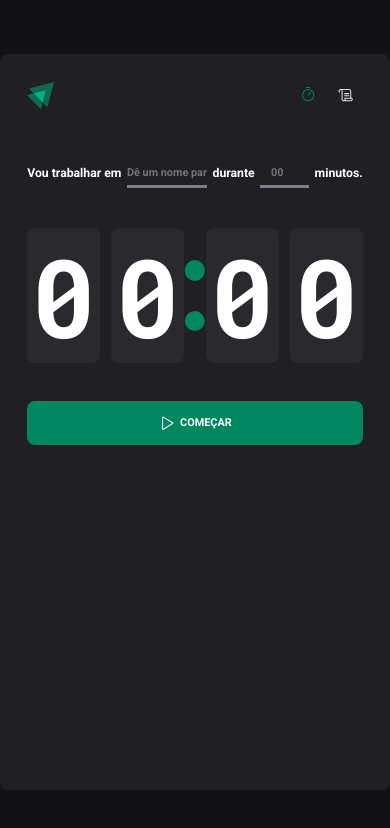
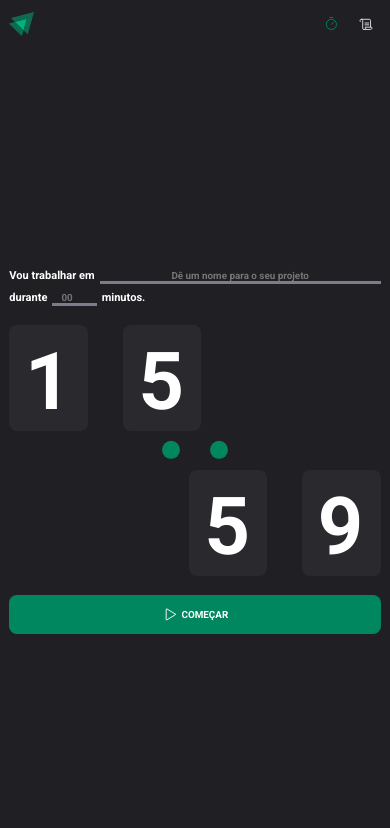
Before and after one commit to Cast01/ignite-timer, a React (Vite) app: page / in a window 390 px wide. Shown: the top 828 px of the page. Built offline with nearby package versions, Linux system fonts and the light colour scheme.

Commit message:
responsividade da Home 96.33% pronta, mas vai ficar assim

```diff
--- a/src/components/Header/style.ts
+++ b/src/components/Header/style.ts
@@ -3,6 +3,13 @@ import styled from 'styled-components';
 export const HeaderContainer = styled.header`
   display: flex;
   justify-content: space-between;
+  align-items: center;
+
+  flex: 1;
+
+  @media (max-width: 710px) {
+    flex: initial;
+  }
 
   img {
     width: 4rem;
@@ -18,7 +25,7 @@ export const HeaderContainer = styled.header`
 
     a {
       width: 4.8rem;
-      height: 100%;
+      height: 4.8rem;
 
       display: flex;
       justify-content: center;
--- a/src/layouts/DefaultLayout/style.ts
+++ b/src/layouts/DefaultLayout/style.ts
@@ -14,4 +14,14 @@ export const LayoutContainer = styled.div`
   flex-direction: column;
 
   background-color: ${(props) => props.theme['gray-800']};
+
+  @media (max-width: 1024px) {
+    min-height: 100vh;
+
+    border-radius: 0;
+  }
+
+  @media (max-width: 530px) {
+    padding: 1.5rem;
+  }
 `;
--- a/src/pages/Home/index.tsx
+++ b/src/pages/Home/index.tsx
@@ -28,6 +28,7 @@ export function Home() {
               <option value="Banana" />
             </datalist>
           </div>
+          <div className="minutesAmmountWrapper">
             <label htmlFor="minutesAmmount">durante</label>
             <MinutesAmmountInput
               id="minutesAmmount"
@@ -39,14 +40,19 @@ export function Home() {
               maxLength={2}
             />
             <span>minutos.</span>
+          </div>
         </FormHeader>
         <CountDownContainer>
           <div className="countDown">
-            <div className="units tensOfMinutes">0</div>
-            <div className="units minutes">0</div>
+            <div className="minutes">
+              <div className="units">1</div>
+              <div className="units">5</div>
+            </div>
             <div className="countDownSeparator" />
-            <div className="units tensOfSeconds">0</div>
-            <div className="units seconds">0</div>
+            <div className="seconds">
+              <div className="units">5</div>
+              <div className="units">9</div>
+            </div>
           </div>
         </CountDownContainer>
         <FormFooter>
--- a/src/pages/Home/style.ts
+++ b/src/pages/Home/style.ts
@@ -2,23 +2,34 @@ import styled from 'styled-components';
 
 export const HomeContainer = styled.main`
   max-width: 65.6rem;
-  width: 100%;
-  height: 42.2rem;
 
-  margin: 7.2rem auto 16rem;
+  margin: 0 auto 0;
+
+  padding-top: 7.2rem;
+
+  display: flex;
 
   form {
-    width: 100%;
-    height: 100%;
+    flex: 1;
 
     display: flex;
     flex-direction: column;
   }
+
+  @media (max-width: 710px) {
+    flex: 1;
+
+    align-items: center;
+
+    padding-top: 4.5rem;
+  }
+
+  @media (max-width: 530px) {
+    padding-top: 4.5rem;
+  }
 `;
 
 export const FormHeader = styled.header`
-  height: 4.4rem;
-
   display: flex;
   flex-wrap: wrap;
   align-items: center;
@@ -33,6 +44,12 @@ export const FormHeader = styled.header`
     flex: 1;
 
     position: relative;
+  }
+
+  .minutesAmmountWrapper {
+    display: flex;
+    align-items: center;
+    gap: 0.8rem;
   }
 `;
 
@@ -59,6 +76,7 @@ export const BaseInput = styled.input`
 
 export const TaskInput = styled(BaseInput)`
   width: 100%;
+  min-width: 150px;
 
   &::-webkit-calendar-picker-indicator {
     display: none !important;
@@ -75,7 +93,7 @@ export const CountDownContainer = styled.div`
 
   flex: 1;
 
-  padding: 6rem 0 5.6rem;
+  padding: 3rem 0 3rem;
 
   .countDown {
     width: 100%;
@@ -88,6 +106,37 @@ export const CountDownContainer = styled.div`
     font-size: 16rem;
 
     position: relative;
+
+    @media (max-width: 530px) {
+      flex-direction: column;
+      align-items: center;
+
+      font-size: 13rem;
+    }
+
+    .minutes {
+      height: fit-content;
+
+      display: flex;
+      gap: 1.6rem;
+
+      @media (max-width: 530px) {
+        align-self: flex-start;
+        gap: 5.6rem;
+      }
+    }
+
+    .seconds {
+      height: fit-content;
+
+      display: flex;
+      gap: 1.6rem;
+
+      @media (max-width: 530px) {
+        align-self: flex-end;
+        gap: 5.6rem;
+      }
+    }
 
     .units {
       width: 12.8rem;
@@ -106,6 +155,8 @@ export const CountDownContainer = styled.div`
       flex: 1;
 
       display: flex;
+
+      margin: 0 1.6rem;
 
       &::before {
         content: '';
@@ -137,6 +188,12 @@ export const CountDownContainer = styled.div`
         height: 3rem;
 
         background-color: ${(props) => props.theme['green-500']};
+      }
+
+      @media (max-width: 530px) {
+        transform: rotate(90deg);
+        margin-top: 1.6rem;
+        margin-bottom: 1.6rem;
       }
     }
   }
--- a/src/styles/globalStyle.ts
+++ b/src/styles/globalStyle.ts
@@ -13,10 +13,18 @@ export const GlobalStyle = createGlobalStyle`
         font-size: 62.5%;
     }
 
+    /* body {
+        min-width: 300px;
+    } */
+
     #root {
         min-height: 100vh;
 
         padding: 8rem 0;
+
+        @media (max-width: 1024px) {
+            padding: 0;
+        }
     }
 
     body, input, textarea, button {
@@ -47,6 +55,8 @@ export const GlobalStyle = createGlobalStyle`
     }
 
     @media (max-width: 530px) {
-        // Mudar o layout para celulares
+        html {
+            font-size: 38.5%;
+        }
     }
 `;
```
Lines whose indentation alone changed are shown as unchanged.
